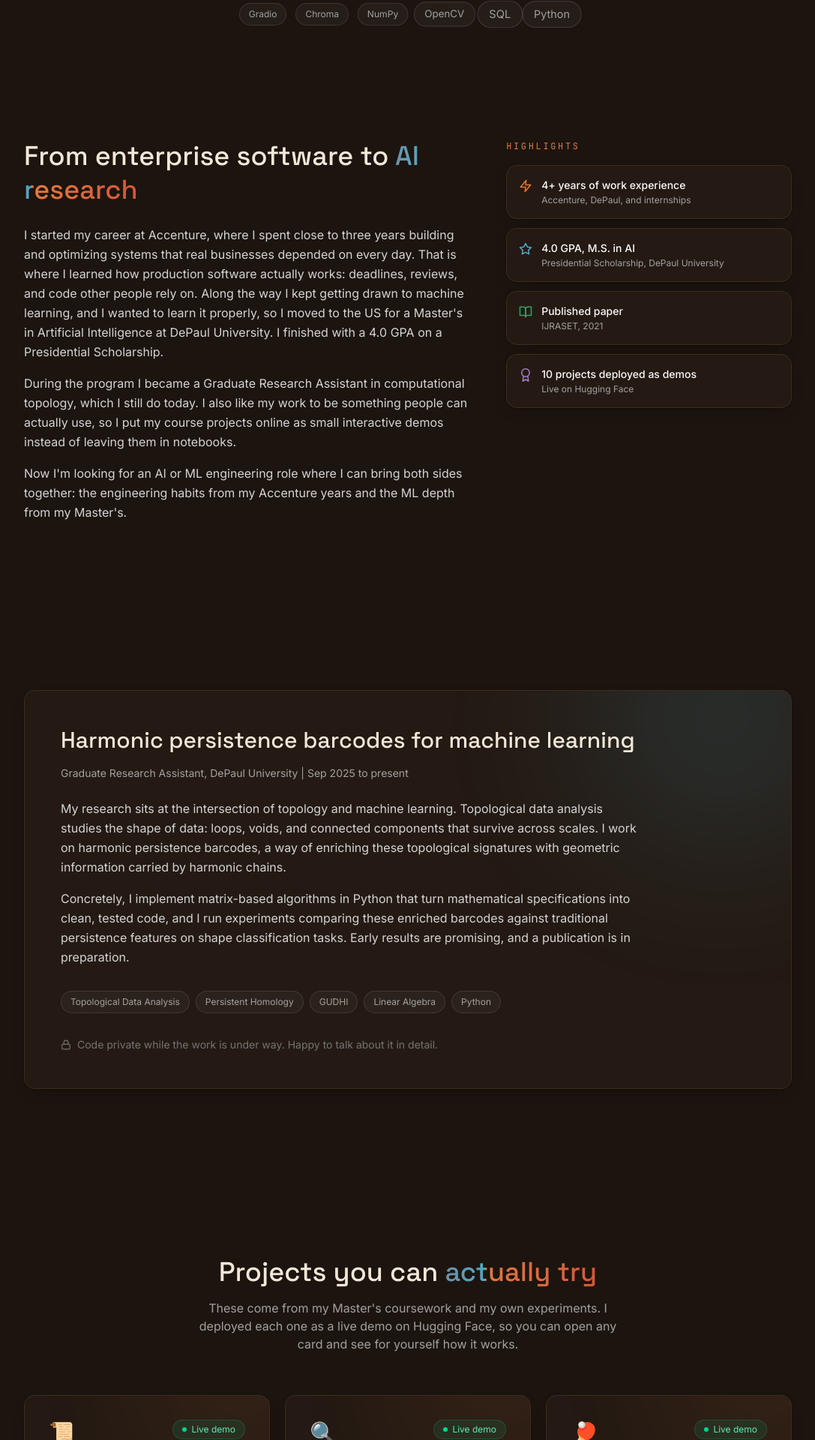
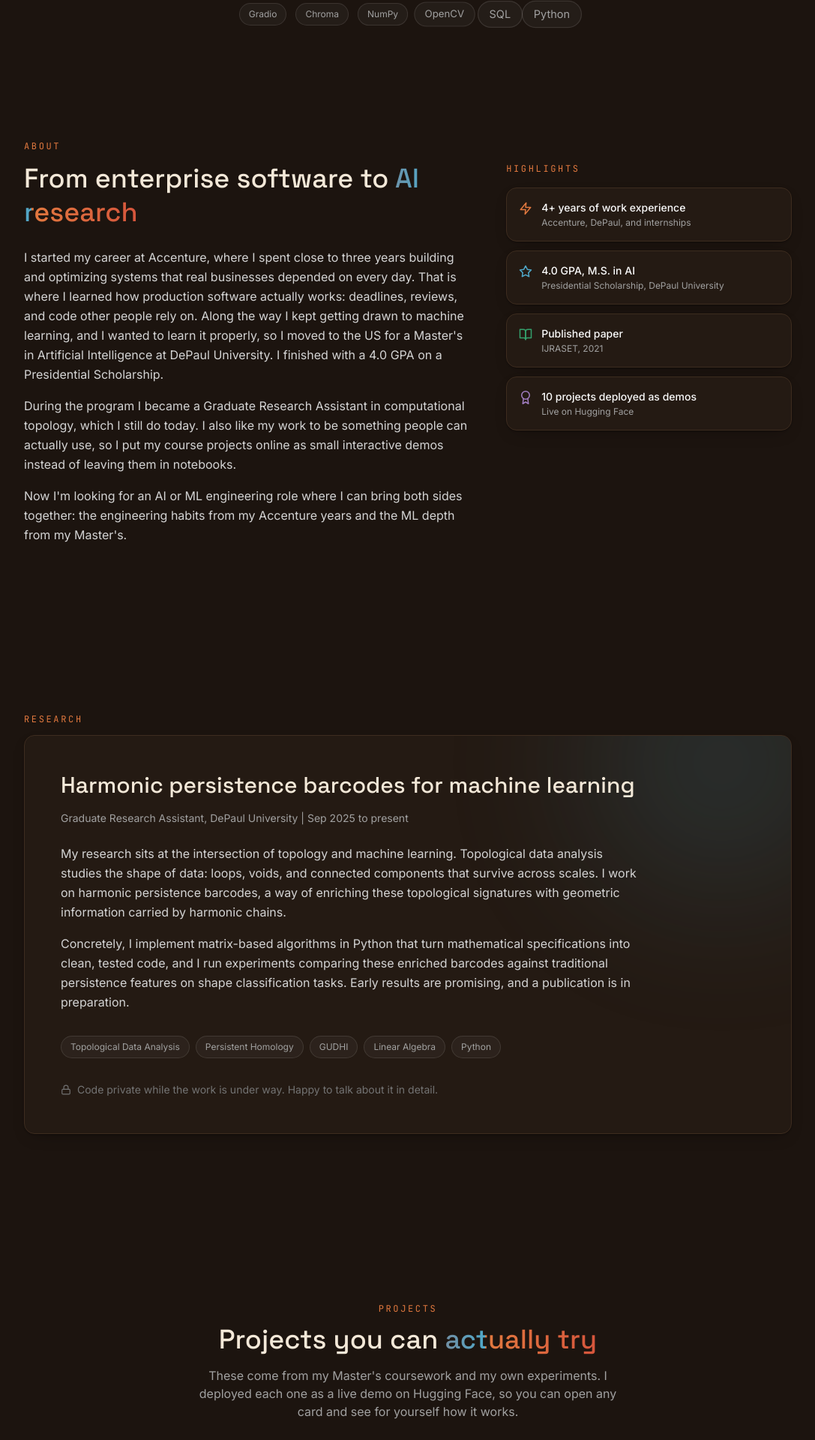
Before and after one commit to yelurusreejareddy/sreeja-portfolio, a React (Vite) app: page / in a window 1280 px wide. Shown: the part 878-2798 px from the top of the page at 75% size, without its empty margins (96-1183 px from the left). Built offline with nearby package versions, Linux system fonts and the light colour scheme.

Commit message:
Restore section eyebrow labels without the number prefix
Brought back the hud-label above each section heading (About,
Research, Projects, Experience, Stack, Contact) but dropped the
"0X / " prefix, keeping just the section name.

```diff
--- a/src/App.jsx
+++ b/src/App.jsx
@@ -265,6 +265,15 @@ function Projects() {
   return (
     <section id="projects" className="relative py-28 px-6">
       <div className="max-w-5xl mx-auto">
+        <motion.p
+          initial={PAGE_VISIBLE ? { opacity: 0, y: 16 } : false}
+          whileInView={{ opacity: 1, y: 0 }}
+          viewport={{ once: true }}
+          transition={{ duration: 0.6 }}
+          className="hud-label mb-3 text-center"
+        >
+          Projects
+        </motion.p>
         <motion.h2
           initial={PAGE_VISIBLE ? { opacity: 0, y: 16 } : false}
           whileInView={{ opacity: 1, y: 0 }}
--- a/src/components/About.jsx
+++ b/src/components/About.jsx
@@ -13,6 +13,15 @@ export default function About() {
   return (
     <section id="about" className="relative py-28 px-6">
       <div className="max-w-5xl mx-auto">
+        <motion.p
+          initial={PAGE_VISIBLE ? { opacity: 0, y: 16 } : false}
+          whileInView={{ opacity: 1, y: 0 }}
+          viewport={{ once: true }}
+          transition={{ duration: 0.6 }}
+          className="hud-label mb-3"
+        >
+          About
+        </motion.p>
 
         <div className="grid grid-cols-1 lg:grid-cols-5 gap-12 items-start">
           <motion.div
--- a/src/components/Contact.jsx
+++ b/src/components/Contact.jsx
@@ -37,6 +37,15 @@ export default function Contact() {
       <div className="blob blob-3 w-[350px] h-[350px] bottom-[-10%] right-[10%] opacity-25" style={{ background: 'var(--sea)' }} />
 
       <div className="max-w-3xl mx-auto text-center relative z-10">
+        <motion.p
+          initial={PAGE_VISIBLE ? { opacity: 0, y: 16 } : false}
+          whileInView={{ opacity: 1, y: 0 }}
+          viewport={{ once: true }}
+          transition={{ duration: 0.6 }}
+          className="hud-label mb-4"
+        >
+          Contact
+        </motion.p>
 
         <motion.h2
           initial={PAGE_VISIBLE ? { opacity: 0, y: 20 } : false}
--- a/src/components/Experience.jsx
+++ b/src/components/Experience.jsx
@@ -59,6 +59,15 @@ export default function Experience() {
   return (
     <section id="experience" className="relative py-28 px-6">
       <div className="max-w-5xl mx-auto">
+        <motion.p
+          initial={PAGE_VISIBLE ? { opacity: 0, y: 16 } : false}
+          whileInView={{ opacity: 1, y: 0 }}
+          viewport={{ once: false }}
+          transition={{ duration: 0.6 }}
+          className="hud-label mb-3"
+        >
+          Experience
+        </motion.p>
         <motion.h2
           initial={PAGE_VISIBLE ? { opacity: 0, y: 16 } : false}
           whileInView={{ opacity: 1, y: 0 }}
--- a/src/components/Research.jsx
+++ b/src/components/Research.jsx
@@ -8,6 +8,15 @@ export default function Research() {
   return (
     <section id="research" className="relative py-28 px-6">
       <div className="max-w-5xl mx-auto">
+        <motion.p
+          initial={PAGE_VISIBLE ? { opacity: 0, y: 16 } : false}
+          whileInView={{ opacity: 1, y: 0 }}
+          viewport={{ once: true }}
+          transition={{ duration: 0.6 }}
+          className="hud-label mb-3"
+        >
+          Research
+        </motion.p>
 
         <motion.div
           initial={PAGE_VISIBLE ? { opacity: 0, y: 24 } : false}
--- a/src/components/TerminalSkills.jsx
+++ b/src/components/TerminalSkills.jsx
@@ -53,6 +53,15 @@ export default function TerminalSkills() {
   return (
     <section className="relative py-24 px-6">
       <div className="max-w-2xl mx-auto" ref={ref}>
+        <motion.p
+          initial={PAGE_VISIBLE ? { opacity: 0, y: 16 } : false}
+          animate={inView ? { opacity: 1, y: 0 } : {}}
+          transition={{ duration: 0.6 }}
+          className="hud-label mb-6 text-center"
+        >
+          Stack
+        </motion.p>
+
         <motion.div
           initial={PAGE_VISIBLE ? { opacity: 0, y: 20 } : false}
           animate={inView ? { opacity: 1, y: 0 } : {}}
```
